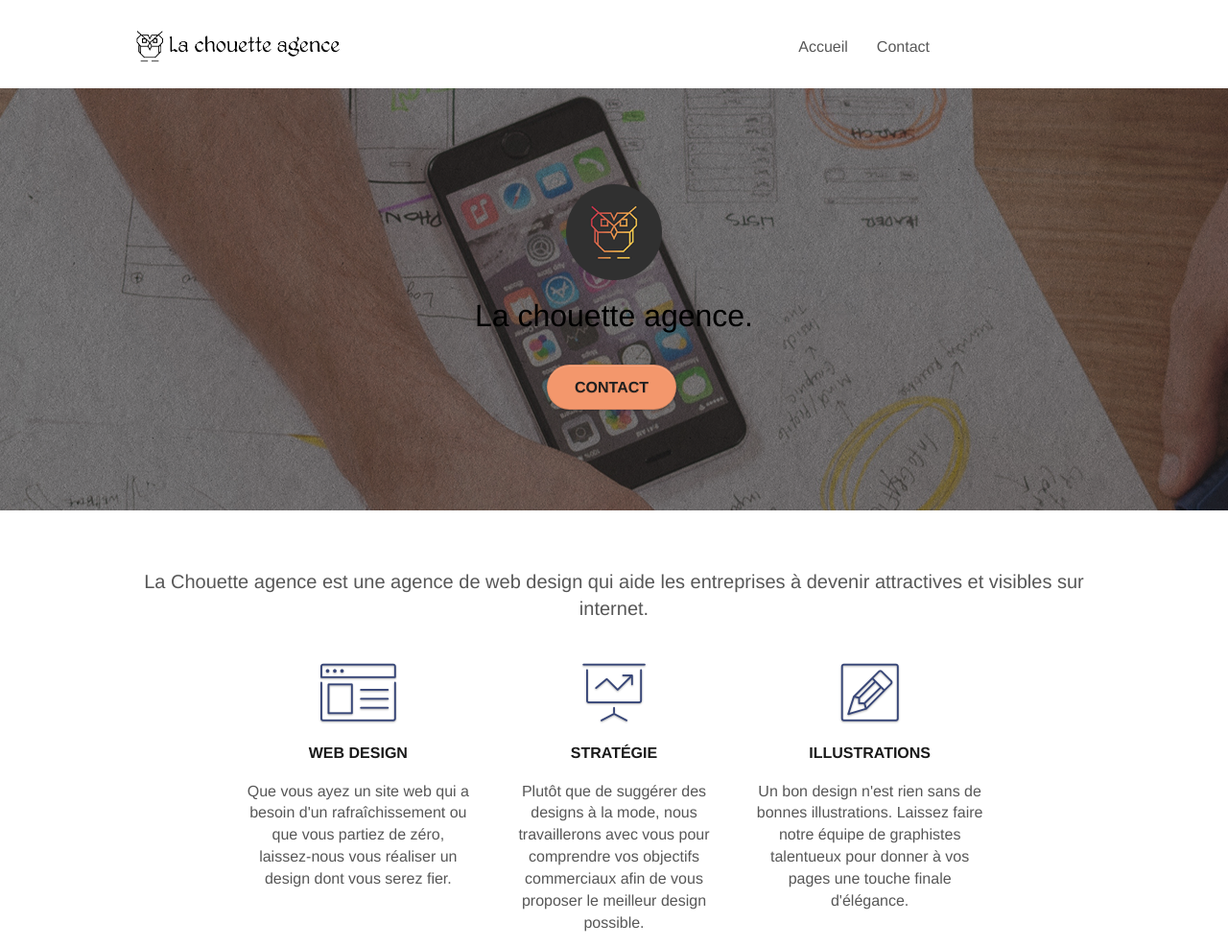
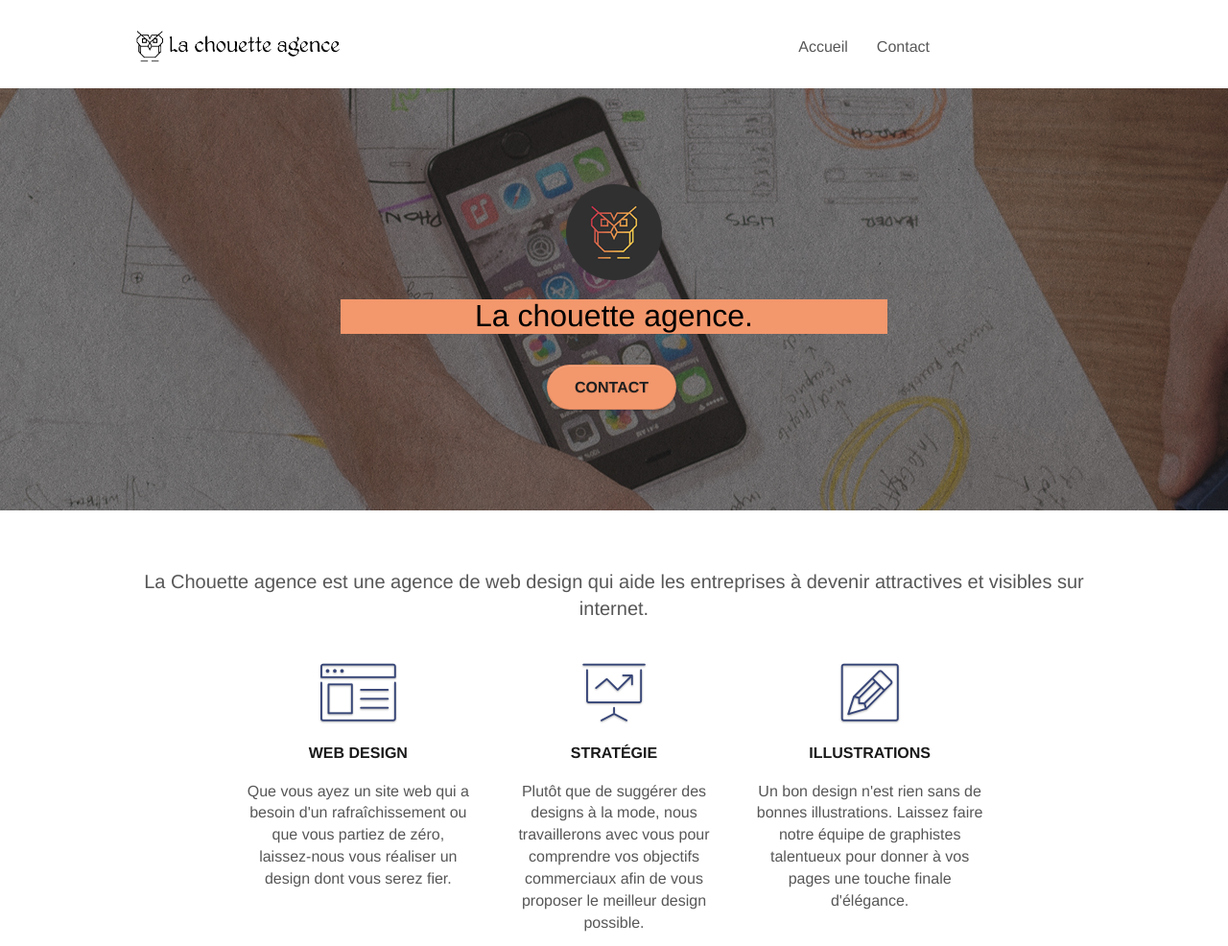
Before and after one commit to Keven971/La-Chouette-Agence, a plain HTML site: page index.html in a window 1280 px wide. Shown: the top 986 px of the page at 96% size. Drawn offline with Linux system fonts and the light colour scheme.

Commit message:
TEST 2.7

```diff
--- a/style.css
+++ b/style.css
@@ -778,6 +778,7 @@ h4 {
 
 .tc-white {
     color: #000000!important;
+    background-color: #F3976C;
 }
 
 .btn-atomic-tangerine {
```
